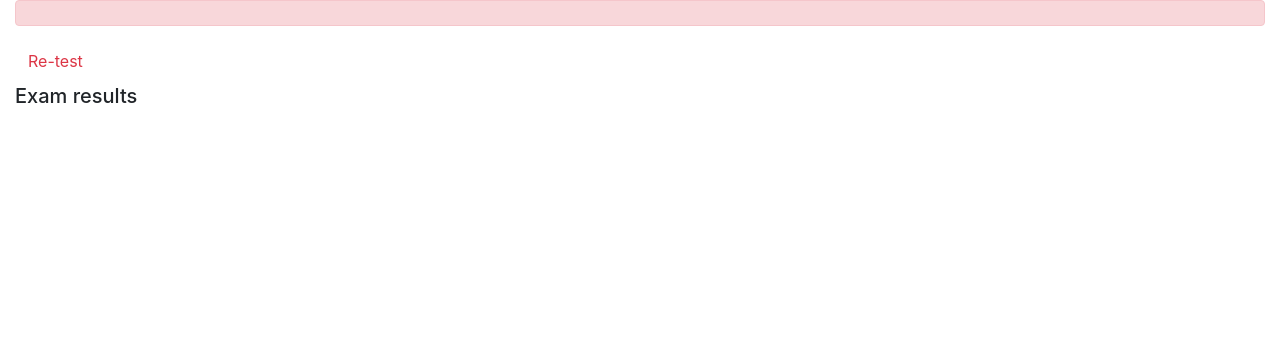
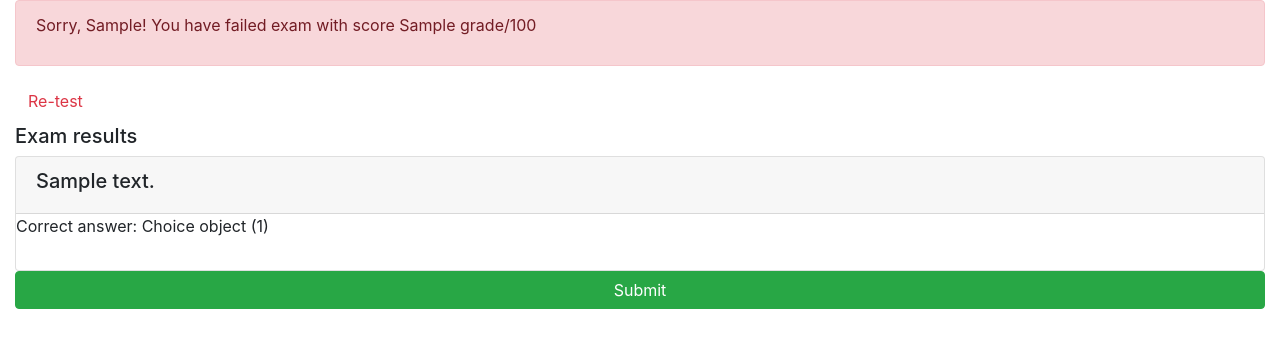
Before and after one commit to hanling3/Django_project, a Django app: template onlinecourse/templates/onlinecourse/exam_result_bootstrap.html in a window 1280 px wide. Shown: the part 56-404 px from the top of the page. Run offline with Django 3.2, Linux system fonts and the light colour scheme; a user stored in the database is signed in; tables that the repository leaves empty hold one stand-in row (values such as "Sample post"); the template is opened without the code that fills it: values that come from a table or form of the project are taken from there, most other values are stand-ins (such as "Sample title", 1, 10 or a date in 2020); parts of the project's set-up code (start-up, migrations or seed data) failed here and were passed over; some libraries are stand-ins or nearby versions.

Commit message:
Add the exam result template

```diff
--- a/onlinecourse/templates/onlinecourse/exam_result_bootstrap.html
+++ b/onlinecourse/templates/onlinecourse/exam_result_bootstrap.html
@@ -39,16 +39,38 @@
     {% if grade > 80 %}
     <div class="alert alert-success">
        <!--HINT Display passed info -->
+       <p> Congraduations, {{user.first_name}}! You have passed the exam and completed the course with score {{grade}}/100 </p>
     </div>
         {% else %}
         <div class="alert alert-danger">
             <!--HINT Display failed info -->
+            <p> Sorry, {{user.first_name}}! You have failed exam with score {{grade}}/100 </p>
         </div>
         <a class="btn btn-link text-danger" href="{% url 'onlinecourse:course_details' course.id %}">Re-test</a>
         {% endif %}
         <div class="card-columns-vertical mt-1">
         <h5 class="">Exam results</h5>
             <!--HINT Display exam results-->
+            <form id="examresultform">
+                {% for question in course.question_set.all %}
+                <div class="card mt-1">
+                    <div class="card-header"><h5>{{ question.question_text}}</h5></div>
+                    {% csrf_token %}
+                    <div class="form-group">
+                        {% for choice in question.choice_set.all %}
+                            {% if choice.is_correct %}
+                                <p> Correct answer: {{choice}} </p>
+                            {% else %}
+                                {% if choice in choices %}
+                                    <p> You selected wrong answer: {{ choice }}</p>
+                                {% endif %}
+                            {% endif %}
+                        {% endfor %}
+                    </div>
+                </div>
+                {% endfor %}
+                <input class="btn btn-success btn-block" type="submit" value="Submit">
+            </form>
         </div>
     </div>
 </body>
--- a/onlinecourse/urls.py
+++ b/onlinecourse/urls.py
@@ -17,8 +17,8 @@ urlpatterns = [
     # ex: /enroll/5/
     path('<int:course_id>/enroll/', views.enroll, name='enroll'),
     # <HINT> Create a route for submit view
-    path('<int:course_id>/submit/', views.submit, name='submit')
+    path('<int:course_id>/submit/', views.submit, name='submit'),
     # <HINT> Create a route for show_exam_result view
-    path('course/<int:course_id>/submission/<int:submission_id/result>', views.show_exam_result, name='show_exam_result')
+    path('course/<int:course_id>/submission/<int:submission_id>/result', views.show_exam_result, name='show_exam_result')
 
  ] + static(settings.MEDIA_URL, document_root=settings.MEDIA_ROOT)
```
Also changed, not shown: onlinecourse/views.py (+6 -5 lines).
